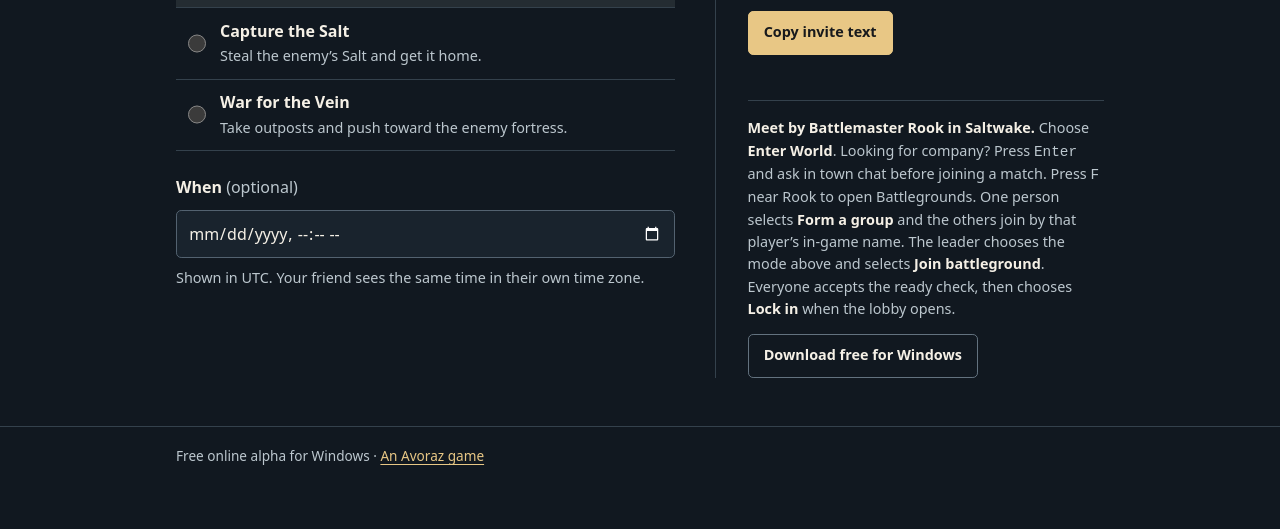
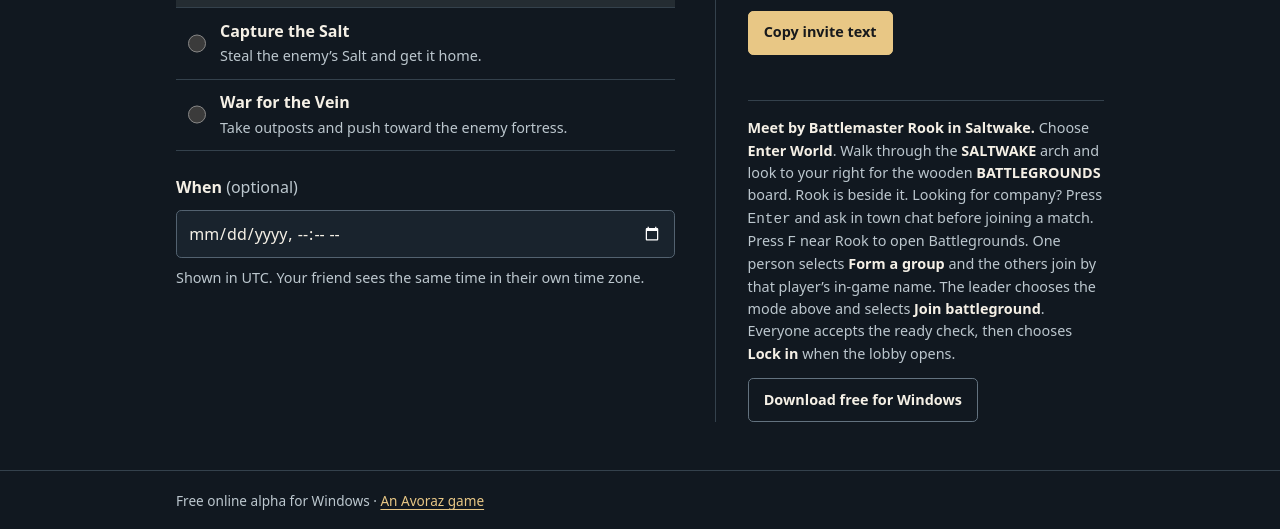
Before and after one commit to Tavoraz/The-Salt-Mine-3-Downloads, a plain HTML site: page docs/play-together.html in a window 1280 px wide. Shown: the part 402-931 px from the top of the page. Before the commit the page ends 887 px from the top, so only its background shows below. Drawn offline with Linux system fonts and the light colour scheme.

Commit message:
Show where to meet Battlemaster Rook

```diff
--- a/docs/play-together.html
+++ b/docs/play-together.html
@@ -149,7 +149,7 @@
         <textarea id="manual" rows="4" readonly hidden></textarea>
       </div>
       <div id="group-steps" class="join">
-        <p id="group-instructions"><strong>Meet by Battlemaster Rook in Saltwake.</strong> Choose <strong>Enter World</strong>. Looking for company? Press <kbd>Enter</kbd> and ask in town chat before joining a match. Press <kbd>F</kbd> near Rook to open Battlegrounds. One person selects <strong>Form a group</strong> and the others join by that player’s in-game name. The leader chooses the mode above and selects <strong>Join battleground</strong>. Everyone accepts the ready check, then chooses <strong>Lock in</strong> when the lobby opens.</p>
+        <p id="group-instructions"><strong>Meet by Battlemaster Rook in Saltwake.</strong> Choose <strong>Enter World</strong>. Walk through the <strong>SALTWAKE</strong> arch and look to your right for the wooden <strong>BATTLEGROUNDS</strong> board. Rook is beside it. Looking for company? Press <kbd>Enter</kbd> and ask in town chat before joining a match. Press <kbd>F</kbd> near Rook to open Battlegrounds. One person selects <strong>Form a group</strong> and the others join by that player’s in-game name. The leader chooses the mode above and selects <strong>Join battleground</strong>. Everyone accepts the ready check, then chooses <strong>Lock in</strong> when the lobby opens.</p>
         <a id="download" class="download" href="https://avoraz.com/download">Download free for Windows</a>
       </div>
       <noscript><p class="hint">Use the download link and share your plan with a friend.</p></noscript>
```
